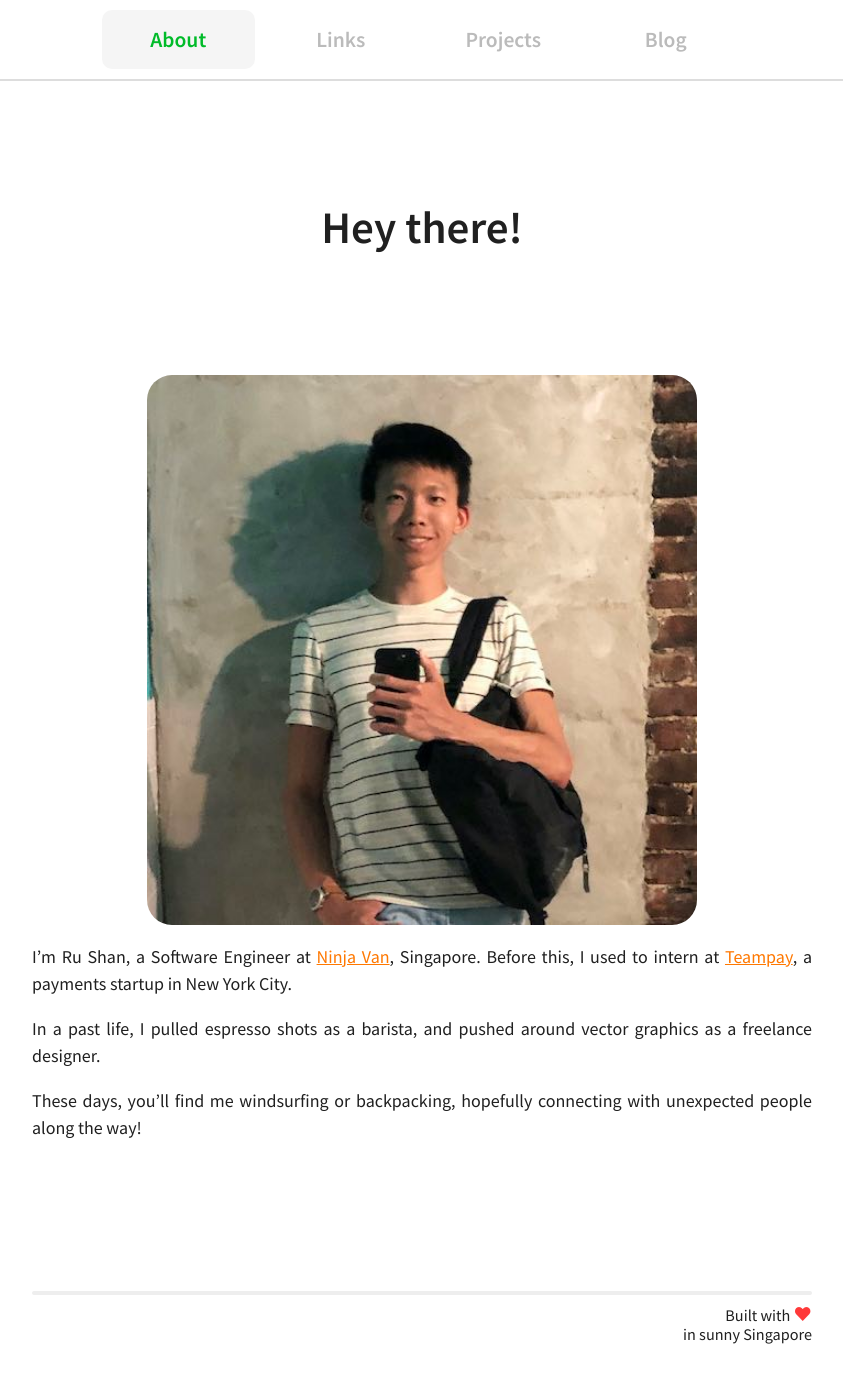
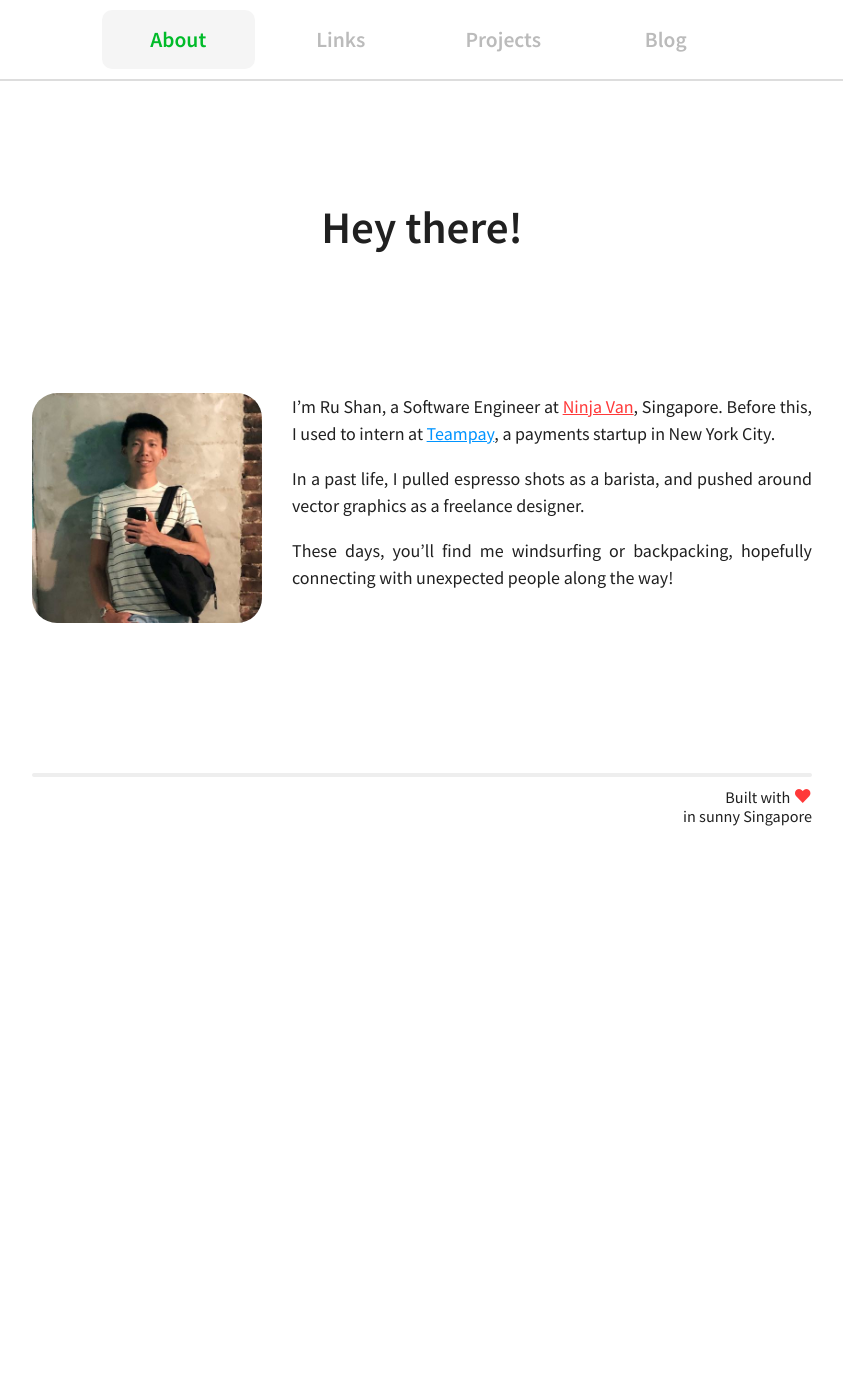
Before and after one commit to rskhor/website, a Jekyll site: the page built from index.html, in a window 1280 px wide. Shown: the whole page, without its empty margins (218-1061 px from the left). Built offline with Jekyll 4.4.1, drawn with Linux system fonts in a browser that asks for light colours; after the commit the page ends 900 px from its top, so only the background shows below that.

Commit message:
Refactor

```diff
--- a/_sass/about.scss
+++ b/_sass/about.scss
@@ -1,43 +1,43 @@
-// .about-content-formatter {
-//   display: flex;
-// }
-//
-// .about-custom-title {
-//   font-size: 48px !important;
-// }
-//
-// .about-profile-picture {
-//   width: 230px;
-//   height: 230px;
-//
-//   margin-top: 40px;
-//   margin-left: 0px;
-//   margin-right: 30px;
-//
-//   border-radius: 25px;
-// }
-//
-// .about-text-width-constrainer {
-//   max-width: 480px;
-//
-//   margin-top: 20px;
-// }
-//
-// @media screen and (max-width: 800px) {
-//   .about-content-formatter {
-//     flex-direction: column;
-//     align-items: center;
-//   }
-//
-//   .about-profile-picture {
-//     margin-right: 0px;
-//   }
-// }
-//
-// .about-link-ninja-van {
-//   color: #FF3939;
-// }
-//
-// .about-link-teampay {
-//   color: #0094FF;
-// }
+.about-content-formatter {
+  display: flex;
+}
+
+.about-custom-title {
+  font-size: 2.5em;
+}
+
+.about-profile-picture {
+  width: 230px;
+  height: 230px;
+
+  margin-top: 1.0em;
+  margin-left: 0px;
+  margin-right: 30px;
+
+  border-radius: 25px;
+}
+
+.about-text-width-constrainer {
+  // max-width: 480px;
+
+  margin-top: 0px;
+}
+
+@media screen and (max-width: 800px) {
+  .about-content-formatter {
+    flex-direction: column;
+    align-items: center;
+  }
+
+  .about-profile-picture {
+    margin-right: 0px;
+  }
+}
+
+.about-link-ninja-van {
+  color: #FF3939;
+}
+
+.about-link-teampay {
+  color: #0094FF;
+}
--- a/_sass/reusable-list.scss
+++ b/_sass/reusable-list.scss
@@ -17,7 +17,7 @@
 
   font-size: 0.9em;
 
-  transition: transform 0.07s ease-in-out;
+  transition: transform 0.07s ease;
 }
 
 .reusable-list-item-shadow {
--- a/_sass/skeleton.scss
+++ b/_sass/skeleton.scss
@@ -9,6 +9,8 @@
   font-size: 18px;
 
   color: #202020;
+
+  // border: 1px dashed blue;
 }
 
 .skeleton-width-constrainer {
@@ -23,6 +25,8 @@
 }
 
 .skeleton-title {
+  margin-top: 0em;
+
   font-size: 2.5em;
   font-weight: 600;
 
@@ -30,14 +34,14 @@
 }
 
 .skeleton-subtitle {
-  margin-top: 24px;
+  margin-top: 1.2em;
 
   font-size: 1.4em;
   font-weight: 400;
 
   text-align: center;
 
-  // color: #888888;
+  color: #888888;
 }
 
 @media screen and (max-width: 800px) {
@@ -55,7 +59,7 @@
 }
 
 p {
-  margin-top: 18px;
+  margin-top: 1.0em;
 
   line-height: 1.5em;
 
@@ -63,14 +67,14 @@ p {
 }
 
 h1 {
-  margin-top: 56px;
+  margin-top: 1.5em;
 
   font-size: 1.6em;
   font-weight: 600;
 }
 
 h2, h3, h4, h5, h6 {
-  margin-top: 36px;
+  margin-top: 1.2em;
 
   font-size: 1.2em;
   font-weight: 600;
@@ -91,25 +95,25 @@ a:active {
 code {
   padding: 4px 8px;
 
+  font-family: "Source Code Pro", monospace;
+  font-size: 0.85em;
+  color: #444444;
+
   border: 1px solid #DDDDDD;
   border-radius: 10px;
 
-  font-family: "Source Code Pro", monospace;
-  font-size: 0.85em;
-
   background-color: #EEEEEE;
-  color: #444444;
 }
 
 code::selection {
+  color: #202020;
   background-color: #DDDDDD;
-  color: #202020;
 }
 
 pre > code {
   display: block;
 
-  margin-top: 18px;
+  margin-top: 1.0em;
   padding: 10px;
 }
 
@@ -119,7 +123,7 @@ img {
   width: 550px;
   max-width: 100%;
 
-  margin: 24px auto 0px auto;
+  margin: 1.4em auto 0em auto;
 
   border-radius: 25px;
 }
--- a/index.html
+++ b/index.html
@@ -6,7 +6,7 @@ subtitle:
 
 <div class="about-content-formatter">
 
-  <img src="/assets/images/about-profile-picture.jpg" class="about-profile-picture" alt="Profile picture of Ru Shan" title="Profile picture of Ru Shan"/>
+  <img class="about-profile-picture" src="/assets/images/about-profile-picture.jpg" alt="Profile picture of Ru Shan"/>
 
   <div class="about-text-width-constrainer">
     <p>I’m Ru Shan, a Software Engineer at <a href="https://www.ninjavan.co" class="about-link-ninja-van">Ninja Van</a>, Singapore. Before this, I used to intern at <a href="https://teampay.co" class="about-link-teampay">Teampay</a>, a payments startup in New York City.</p>
--- a/projects.html
+++ b/projects.html
@@ -18,7 +18,6 @@ subtitle: Mostly illustrations and software stuff.
               class="projects-grid-item-image"
               src="{{ project.thumbnail }}"
               alt='Image thumbnail for "{{ project.title }}"'
-              title='Image thumbnail for "{{ project.title }}"'
             />
 
           </a>
```
